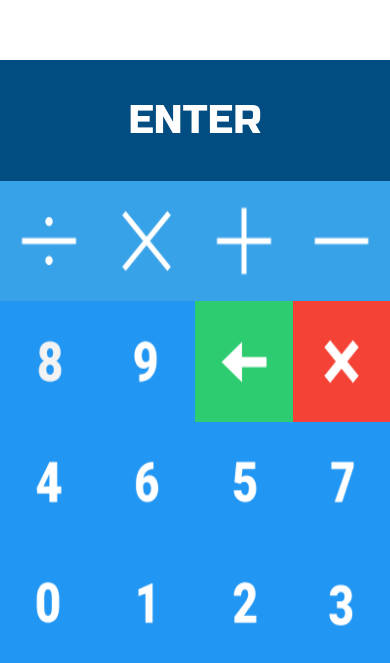
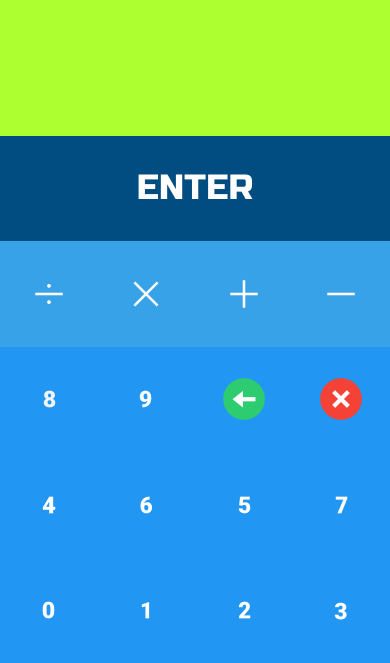
Before and after one commit to dim4ik2911/calculatorapp, a plain HTML site: page index.html in a window 390 px wide. Shown: the part 181-844 px from the top of the page. Drawn offline with Linux system fonts and the light colour scheme.

Commit message:
responsive calculator

```diff
--- a/main.scss
+++ b/main.scss
@@ -18,60 +18,59 @@ $blue3-color: #014c81;
 }
 .calculator {
   display: grid;
-  grid-template-columns: repeat(4, 1fr);
-  grid-template-rows: repeat(7, 1fr);
-  height: 100vh;
+  grid-template-columns: 1fr;
+  grid-template-rows: repeat(8, 1fr);
+  min-height: 100vh;
+  min-width: 100vw;
+  background-color: greenyellow;
 }
 .space {
-  grid-column: 1 / span 4;
-  grid-row: 1 / 3;
+  grid-column: 1 / 2;
+  grid-row: 1 / 4;
 }
+
 .enter {
-  grid-column: 1 / span 4;
-  grid-row: 3 / 4;
-  display: flex;
-  justify-content: center;
-  align-items: center;
-  font-size: 4rem;
+  grid-row: 4 / 5;
+  font-size: 3.5rem;
   background-color: $blue3-color;
   color: #fff;
   text-transform: uppercase;
-}
 
-.signs,
-.third,
-.second,
-.first {
-  display: grid;
-  grid-template-columns: repeat(4, 1fr);
-  grid-row: 1fr;
+  display: flex;
+  justify-content: space-around;
+  align-items: center;
 }
 .signs {
-  grid-column: 1 / span 4;
-  grid-row: 4 / 5;
+  grid-row: 5 / 6;
   background-color: $blue2-color;
+
+  display: flex;
+  justify-content: space-around;
+  align-items: center;
 }
 .third {
-  grid-column: 1 / span 4;
-  grid-row: 5 / 6;
+  grid-row: 6 / 7;
   background-color: $blue-color;
 
-  #back {
-    background-color: $green-color;
-  }
-  #cancel {
-    background-color: $red-color;
-  }
+  display: flex;
+  justify-content: space-around;
+  align-items: center;
 }
 .second {
-  grid-column: 1 / span 4;
-  grid-row: 6 / 7;
+  grid-row: 7 / 8;
   background-color: $blue-color;
+
+  display: flex;
+  justify-content: space-around;
+  align-items: center;
 }
 .first {
-  grid-column: 1 / span 4;
-  grid-row: 7 / 8;
+  grid-row: 8 / 9;
   background-color: $blue-color;
+
+  display: flex;
+  justify-content: space-around;
+  align-items: center;
 }
 
 #multiply,
@@ -90,8 +89,6 @@ $blue3-color: #014c81;
 #one,
 #two,
 #three {
-  justify-self: center;
-  align-self: center;
-  width: 100%;
-  height: 100%;
+  height: 5rem;
+  width: 5rem;
 }
```
Also changed, not shown: index.html (+1 -0 lines), main.css.
